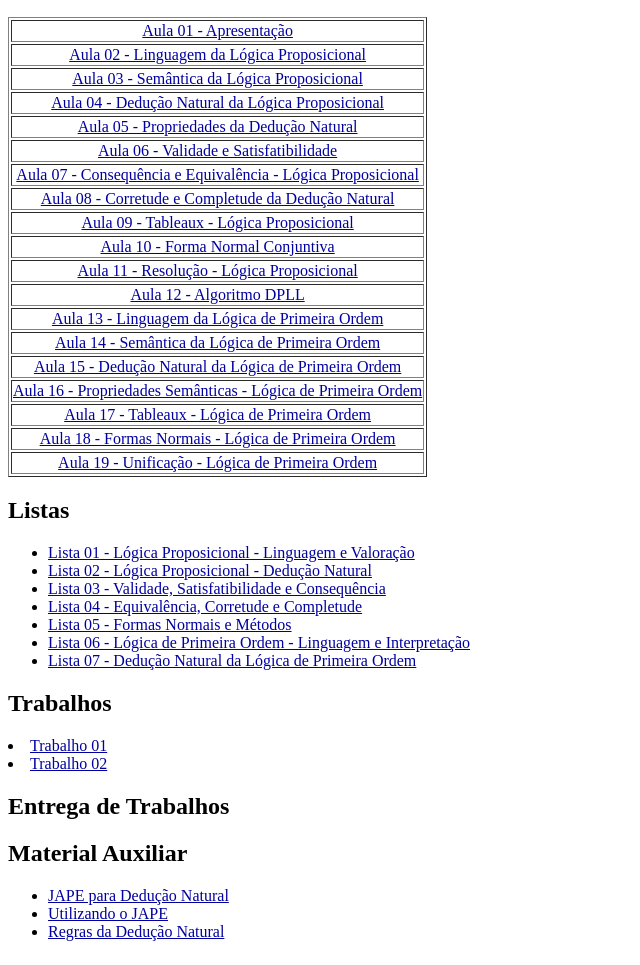
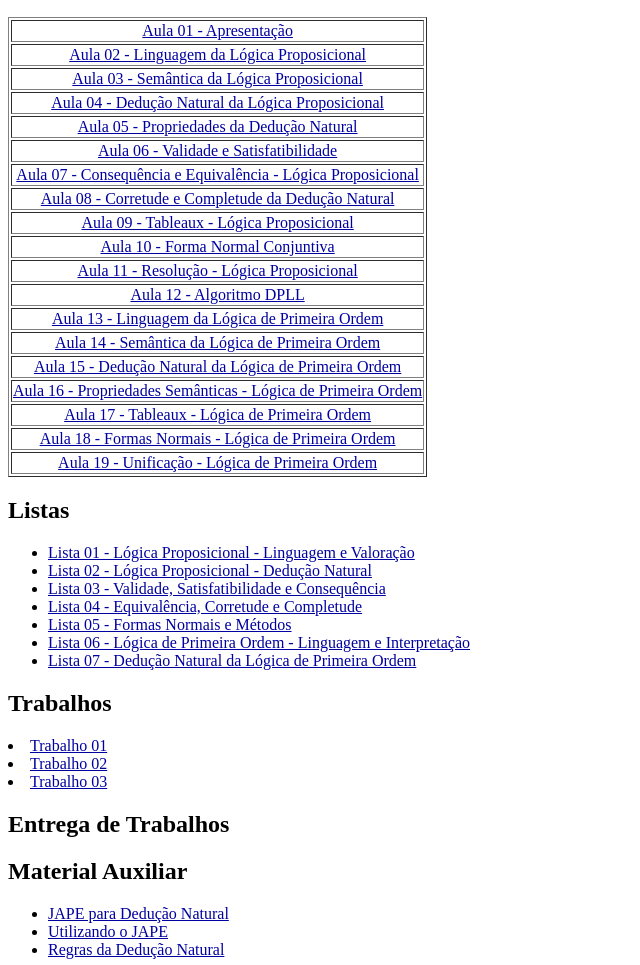
Before and after one commit to thiagoalvesifce/thiagoalvesifce.github.io, a plain HTML site: page disciplinas/2016-2/logicomp/logicomp.html in a window 1280 px wide. Shown: the part 96-1061 px from the top of the page, without its empty margins (0-640 px from the left). Drawn offline with Linux system fonts and the light colour scheme.

Commit message:
trab3 logicomp

```diff
--- a/disciplinas/2016-2/logicomp/logicomp.html
+++ b/disciplinas/2016-2/logicomp/logicomp.html
@@ -38,6 +38,7 @@
 <h2>Trabalhos</h2>
 <li><a href="https://thiagoalvesifce.github.io/disciplinas/2016-2/logicomp/trabalhos/Trabalho 01.pdf" target="_blank">Trabalho 01</a></li>
 <li><a href="https://thiagoalvesifce.github.io/disciplinas/2016-2/logicomp/trabalhos/Trabalho 02.pdf" target="_blank">Trabalho 02</a></li>
+<li><a href="https://thiagoalvesifce.github.io/disciplinas/2016-2/logicomp/trabalhos/Trabalho 03.pdf" target="_blank">Trabalho 03</a></li>
 </ul>
 <h2>Entrega de Trabalhos</h2>
 <h2>Material Auxiliar</h2>
```
